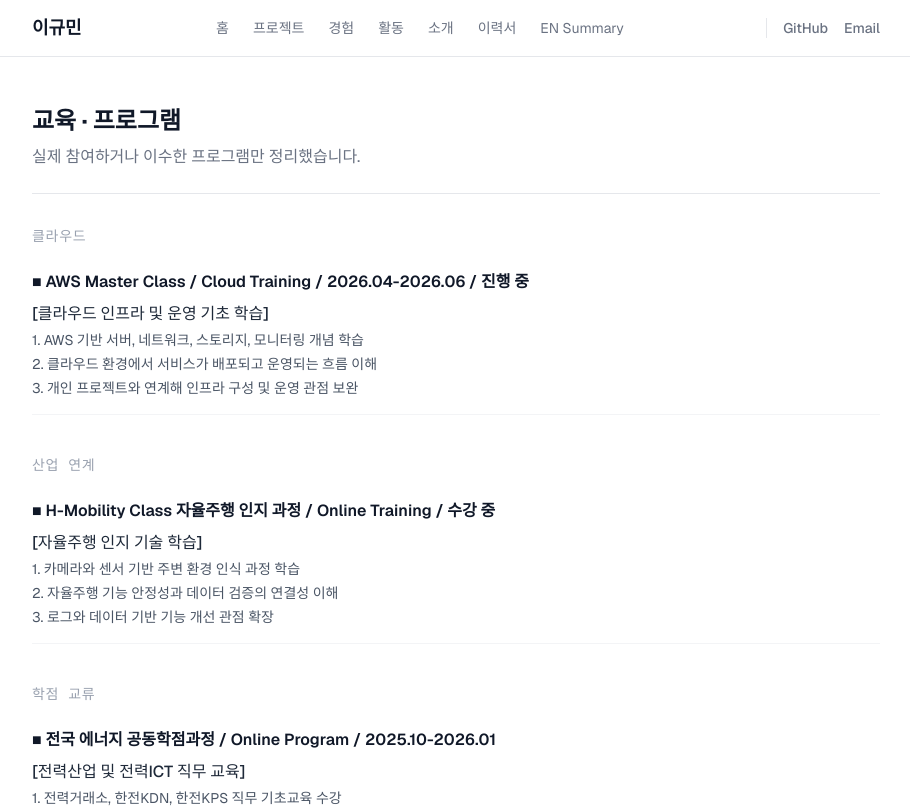
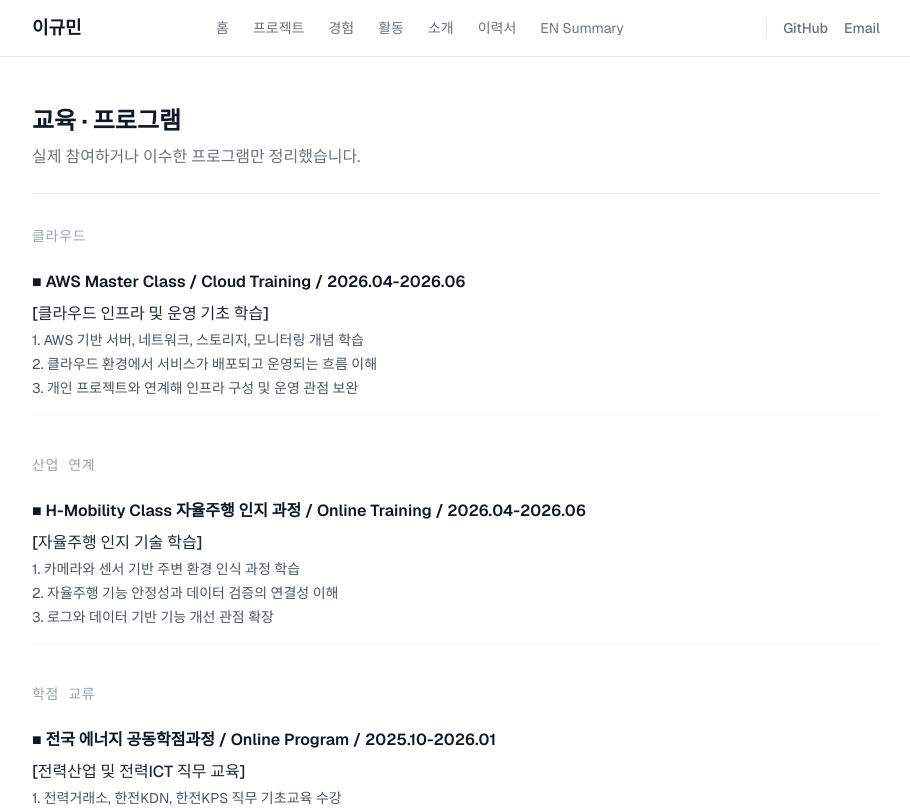
Before and after one commit to lukemin-dev/gyumin-archive, a Next.js app: page /courses in a window 1280 px wide. Shown: the top 808 px of the page, without its empty margins (184-1094 px from the left). Built offline with nearby package versions, Linux system fonts and the light colour scheme.

Commit message:
Update completed training periods

```diff
--- a/src/data/courses.ts
+++ b/src/data/courses.ts
@@ -4,24 +4,24 @@ export const courses: Course[] = [
   {
     title: "AWS Master Class",
     type: "Cloud Training",
-    period: "2026.04-2026.06 / 진행 중",
+    period: "2026.04-2026.06",
     theme: "클라우드 인프라 및 운영 기초 학습",
     details: [
       "AWS 기반 서버, 네트워크, 스토리지, 모니터링 개념 학습",
       "클라우드 환경에서 서비스가 배포되고 운영되는 흐름 이해",
-      "개인 프로젝트와 연계해 인프라 구성 및 운영 관점 보완"
+      "개인 프로젝트와 연계해 인프라 구성 및 운영 관점 보완",
     ],
     category: "클라우드",
   },
   {
     title: "H-Mobility Class 자율주행 인지 과정",
     type: "Online Training",
-    period: "수강 중",
+    period: "2026.04-2026.06",
     theme: "자율주행 인지 기술 학습",
     details: [
       "카메라와 센서 기반 주변 환경 인식 과정 학습",
       "자율주행 기능 안정성과 데이터 검증의 연결성 이해",
-      "로그와 데이터 기반 기능 개선 관점 확장"
+      "로그와 데이터 기반 기능 개선 관점 확장",
     ],
     category: "산업 연계",
   },
@@ -33,7 +33,7 @@ export const courses: Course[] = [
     details: [
       "전력거래소, 한전KDN, 한전KPS 직무 기초교육 수강",
       "네트워크, 서버, 배전자동화, 전력ICT 실무 교육 학습",
-      "산업 인프라 시스템이 운영되는 구조와 데이터 흐름 이해"
+      "산업 인프라 시스템이 운영되는 구조와 데이터 흐름 이해",
     ],
     category: "학점 교류",
   },
@@ -45,7 +45,7 @@ export const courses: Course[] = [
     details: [
       "오사카대학교에서 일본어 연수 및 문화교류 프로그램 참여",
       "현지 대학 환경에서 수업과 교류 활동을 경험",
-      "낯선 환경에서 먼저 맥락을 파악하고 소통하는 방식 학습"
+      "낯선 환경에서 먼저 맥락을 파악하고 소통하는 방식 학습",
     ],
     category: "해외 교류",
   },
```
